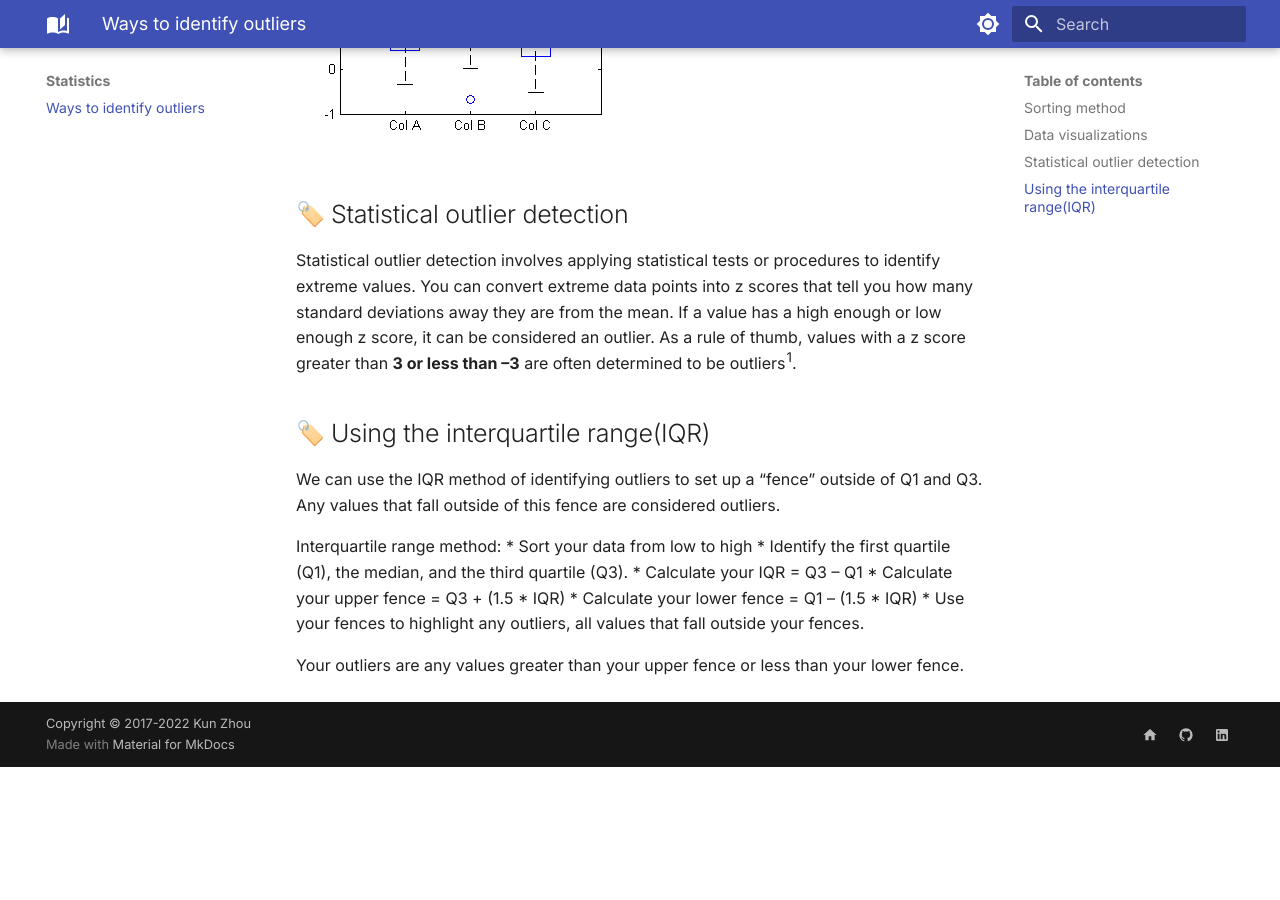
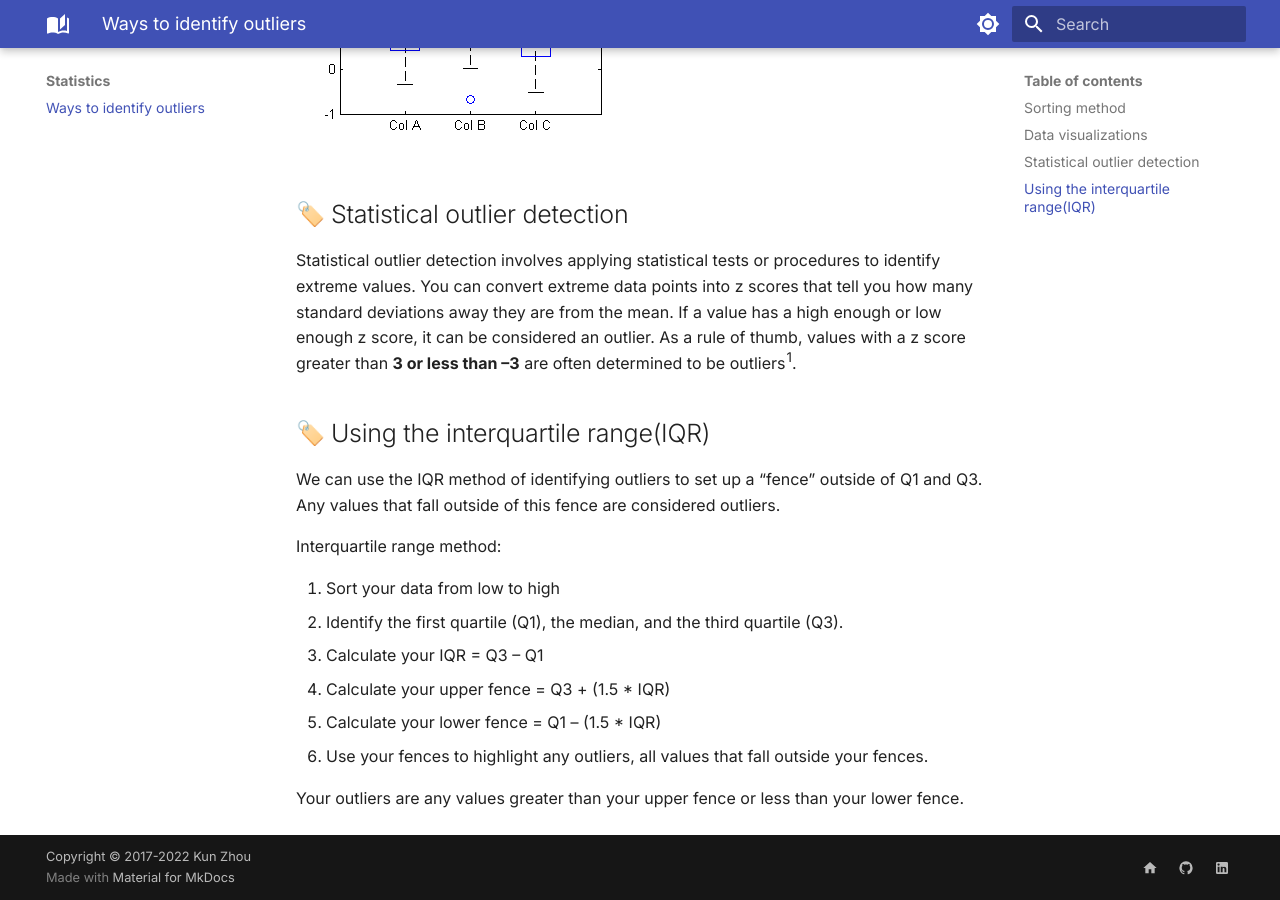
Before and after one commit to kunzhoudk/spacex, an MkDocs documentation site: the page built from docs/home/statistics/outliers.md, in a window 1280 px wide and 900 px high, scrolled down 924 px. Built offline with MkDocs 1.6.1 and Material for MkDocs 9.7.7, drawn with Linux system fonts in a browser that asks for light colours; emoji names are drawn with the system emoji font; before the commit the page ends 1691 px from its top, so only the background shows below that; part of the change alters nothing that is shown.

```diff
--- a/docs/home/statistics/identify-outliers.md
+++ b/docs/home/statistics/outliers.md
@@ -14,7 +14,6 @@ You can see here that the blue circles are outliers, where the open circles repr
 
 ![boxplot](./images/outlier-Boxplot.png "boxplot")
 
-
 ## :label: Statistical outlier detection
 
 Statistical outlier detection involves applying statistical tests or procedures to identify extreme values. You can convert extreme data points into z scores that tell you how many standard deviations away they are from the mean. If a value has a high enough or low enough z score, it can be considered an outlier. As a rule of thumb, values with a z score greater than **3 or less than –3** are often determined to be outliers<sup>1</sup>.
@@ -24,11 +23,12 @@ Statistical outlier detection involves applying statistical tests or procedures
 We can use the IQR method of identifying outliers to set up a “fence” outside of Q1 and Q3. Any values that fall outside of this fence are considered outliers.
 
 Interquartile range method:
-* Sort your data from low to high
-* Identify the first quartile (Q1), the median, and the third quartile (Q3).
-* Calculate your IQR = Q3 – Q1
-* Calculate your upper fence = Q3 + (1.5 * IQR)
-* Calculate your lower fence = Q1 – (1.5 * IQR)
-* Use your fences to highlight any outliers, all values that fall outside your fences.
+
+1. Sort your data from low to high
+2. Identify the first quartile (Q1), the median, and the third quartile (Q3).
+3. Calculate your IQR = Q3 – Q1
+4. Calculate your upper fence = Q3 + (1.5 * IQR)
+5. Calculate your lower fence = Q1 – (1.5 * IQR)
+6. Use your fences to highlight any outliers, all values that fall outside your fences.
 
 Your outliers are any values greater than your upper fence or less than your lower fence.
--- a/mkdocs.yml
+++ b/mkdocs.yml
@@ -78,7 +78,6 @@ markdown_extensions:
   - admonition
   - abbr
   - attr_list
-  - def_list
   - footnotes
   - meta
   - md_in_html
@@ -87,6 +86,7 @@ markdown_extensions:
   - pymdownx.details
   - pymdownx.inlinehilite
   - pymdownx.smartsymbols
+  - def_list
   - pymdownx.tasklist:
       custom_checkbox: true
   - pymdownx.superfences
@@ -127,4 +127,4 @@ nav: # awesome-pages pages plugin uses to folder structure as navigation layout
       - ./home/data-handling/Pandas:rename-columns.md
       - ./home/data-handling/Pandas-split-columns.md
     - Statistics:
-      - ./home/statistics/identify-outliers.md
+      - ./home/statistics/outliers.md
```
